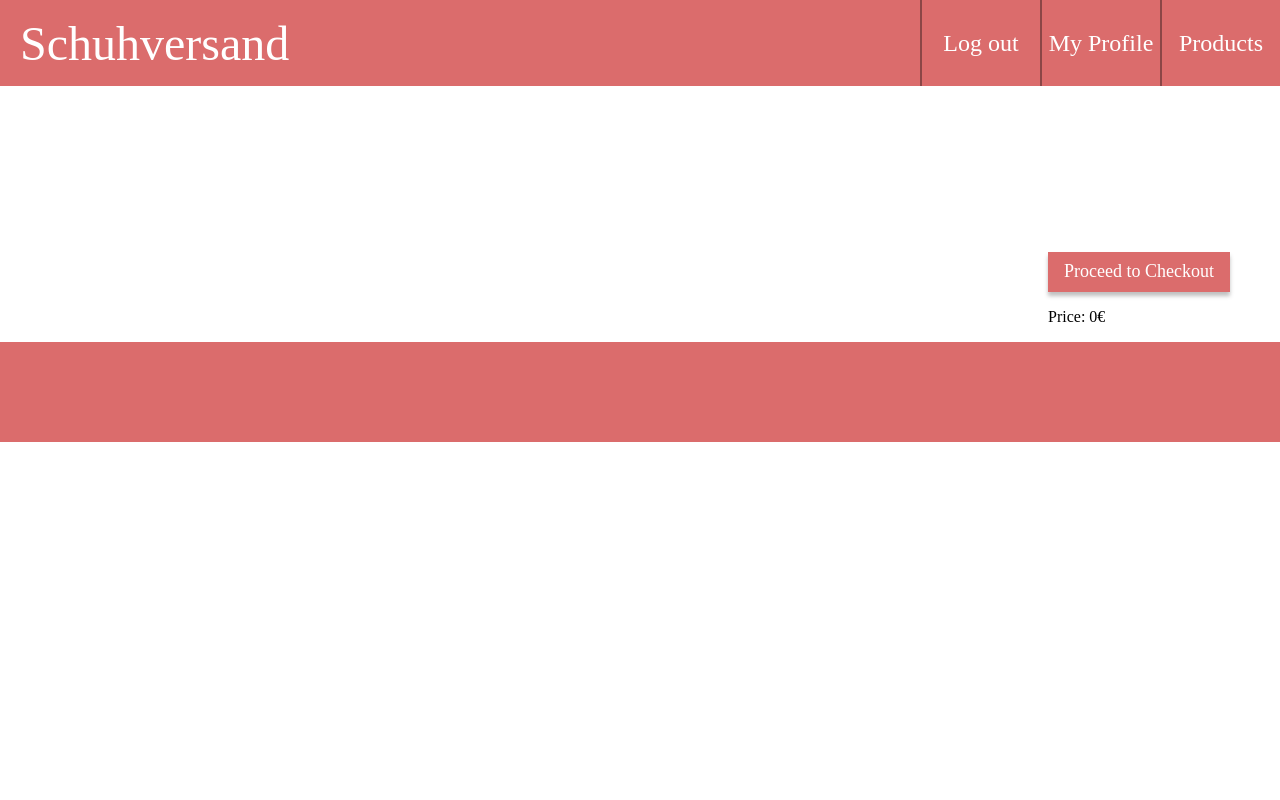
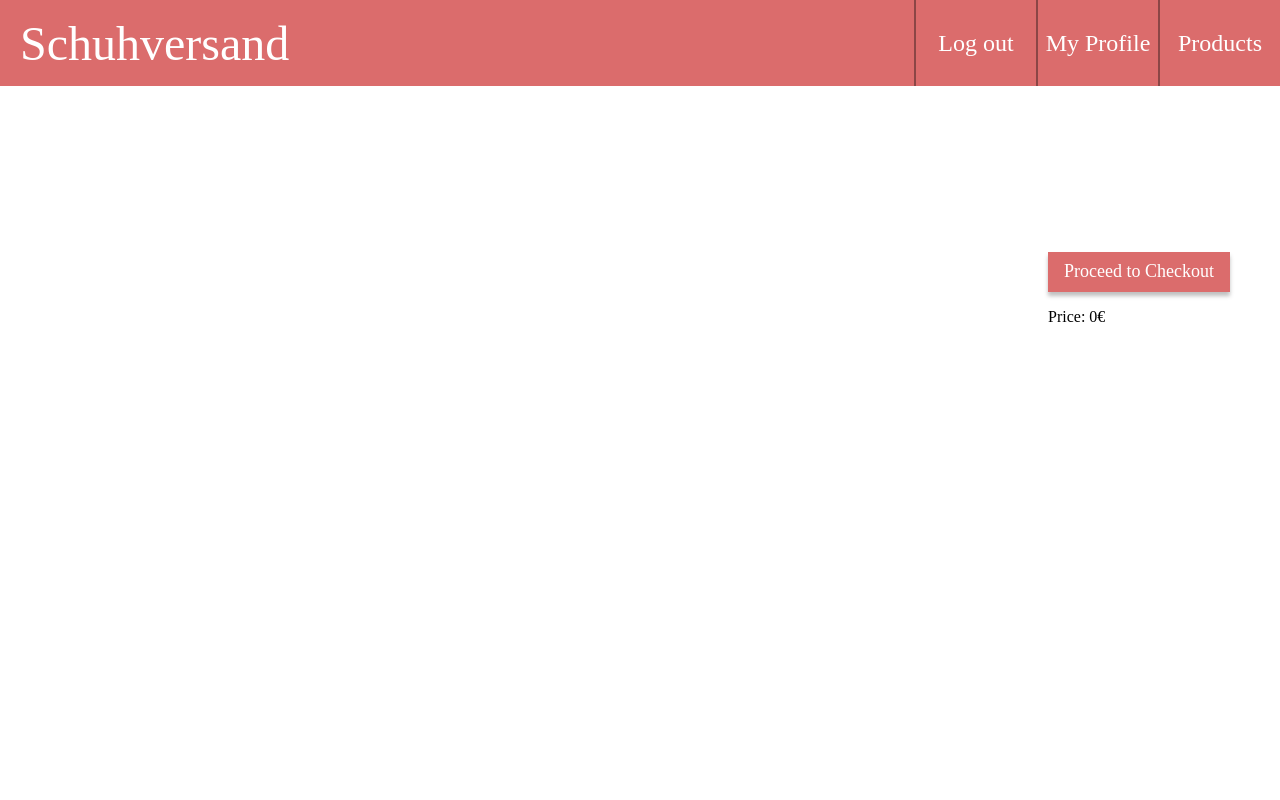
Before and after one commit to ArminL96/LAP_Vorbereitung_IT-LAB_Schuhgeschaeft, a PHP site: page /cart.php in a window 1280 px wide. Run offline with PHP 8.4, Linux system fonts and the light colour scheme; a user stored in the database is signed in; data comes from the database, SQL or seed files in the repository; data that the repository does not hold is empty.

Commit message:
Update cart_style.css

```diff
--- a/www/style/cart_style.css
+++ b/www/style/cart_style.css
@@ -1,31 +1,4 @@
-body {
-	height: 100%;
-	display: flex;
-	flex-direction: column;
-}
-html
-{
-	height: 100%;
-}
-main
-{
-	flex: 1;
-}
 
-h1 {
-	font-size: 64px;
-	color: #DB6C6C;
-}
-
-h2 {
-	font-size: 36px;
-	color: #DB6C6C;
-}
-
-p {
-	font-size: 16px;
-	color: black;
-}
 /* ----Buttons---- */
 .button-style {
 	display: inline-block;
@@ -98,10 +71,6 @@ input[name="shopcart"]{
   position: relative;
   width: 100%;
   padding-right: 15px;
-}
-
-*, ::before, ::after {
-  box-sizing: border-box;
 }
 
 /* Article Card Body*/
@@ -208,14 +177,3 @@ input[name="shopcart"]{
   color:#DB6C6C;
 
 }
-/* Footer */
-footer
-{
-	background: #DB6C6C;
-}
-/* Footer */
-.container-footer {
-	height: 100px;
-	max-width: 800px;
-	padding: 0 1em;
-}
```
